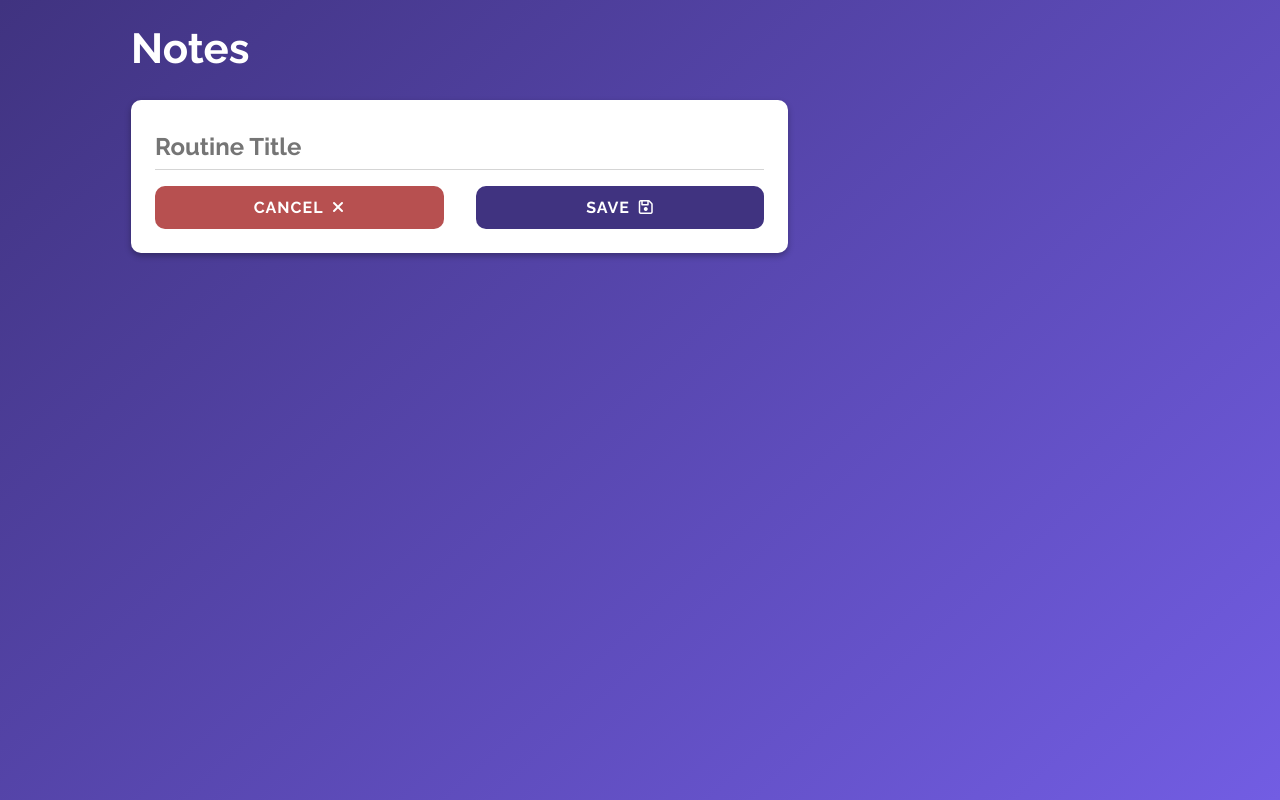
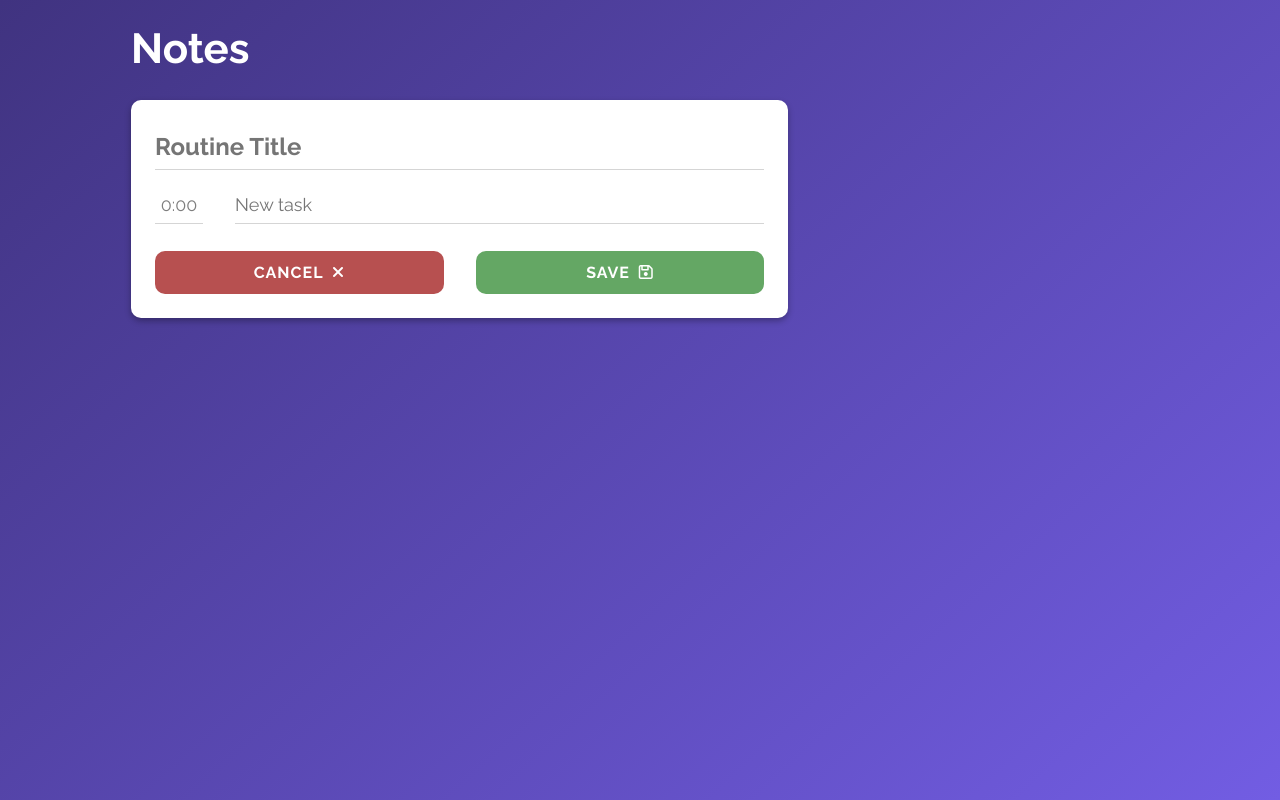
Before and after one commit to connorbiddle/notes, a React (Create React App) app: page /new in a window 1280 px wide. Built offline with nearby package versions, Linux system fonts and the light colour scheme.

Commit message:
Implemented task creation via RoutineForm.

```diff
--- a/src/base/theme.js
+++ b/src/base/theme.js
@@ -28,7 +28,7 @@ const theme = {
         transform: translateY(10px);
       }
 
-      15% {
+      20% {
         opacity: 0;
         transform: translateY(10px);
       }
--- a/src/components/presentational/Card.js
+++ b/src/components/presentational/Card.js
@@ -14,7 +14,7 @@ const Card = styled.div`
   ${({ theme, fadeIn }) =>
     fadeIn &&
     css`
-      animation: 800ms ${theme.animations.fadeIn} ease;
+      animation: 1s ${theme.animations.fadeIn} ease;
     `}
 `;
 
--- a/src/components/utilities/Input.jsx
+++ b/src/components/utilities/Input.jsx
@@ -1,22 +1,24 @@
-import React from "react";
+import React, { useEffect, useState } from "react";
 import styled, { css } from "styled-components";
-import useInputState from "../../hooks/useInputState";
 
-const Input = ({ name, value, onChange, placeholder, large }) => {
-  const [inputValue, setInputValue] = useInputState(value || "");
+const Input = ({ name, value, placeholder, large, onChange, onKeyDown }) => {
+  const [inputValue, setInputValue] = useState(value || "");
+
+  useEffect(() => setInputValue(value), [value]);
 
   const onInputChange = e => {
     if (onChange) onChange(e);
-    setInputValue(e);
+    setInputValue(e.target.value);
   };
 
   return (
     <StyledInput
       name={name}
       value={inputValue}
-      onChange={onInputChange}
       placeholder={placeholder}
       large={large}
+      onChange={onInputChange}
+      onKeyDown={onKeyDown}
     />
   );
 };
--- a/src/components/views/RoutineForm.jsx
+++ b/src/components/views/RoutineForm.jsx
@@ -1,4 +1,5 @@
 import React, { useState, useContext } from "react";
+import { Redirect } from "react-router-dom";
 import { Column, Row } from "../presentational/Grid";
 import Card from "../presentational/Card";
 import Input from "../utilities/Input";
@@ -6,12 +7,12 @@ import TimeInput from "../utilities/TimeInput";
 import Button from "../utilities/Button";
 import { RoutinesContext } from "../../base/RoutinesContext";
 import { v4 as uuid } from "uuid";
-import { Redirect } from "react-router-dom";
 
 const RoutineForm = ({ editing }) => {
   const [routines, setRoutines] = useContext(RoutinesContext);
+  const [redirect, setRedirect] = useState(null);
+  const [newTask, setNewTask] = useState({ name: "", duration: 0 });
 
-  const [redirect, setRedirect] = useState(null);
   const [currentRoutine, setCurrentRoutine] = useState(
     editing
       ? {
@@ -44,6 +45,10 @@ const RoutineForm = ({ editing }) => {
     });
   };
 
+  const onNewTaskChange = e => {
+    setNewTask(oldTask => ({ ...oldTask, name: e.target.value }));
+  };
+
   const onFormSubmit = e => {
     // TO ADD: Handling of new routine creation
     e.preventDefault();
@@ -57,6 +62,22 @@ const RoutineForm = ({ editing }) => {
 
     setRoutines(newRoutines);
     sendHome();
+  };
+
+  const submitNewTask = e => {
+    if (e.keyCode !== 13) return;
+
+    const taskToAdd = { id: uuid(), ...newTask };
+    setNewTask({ name: "", duration: 0 });
+
+    setCurrentRoutine(oldRoutine => {
+      const newTasks = [...oldRoutine.tasks];
+      newTasks.push(taskToAdd);
+      return { ...oldRoutine, tasks: newTasks };
+    });
+    console.log(newTask);
+
+    e.preventDefault();
   };
 
   const sendHome = () => setRedirect(<Redirect to="/" />);
@@ -89,7 +110,19 @@ const RoutineForm = ({ editing }) => {
                 </Row>
               ))}
 
-            {/* TO ADD: Input for NEW task. */}
+            <Row>
+              <Column size="1">
+                <TimeInput />
+              </Column>
+              <Column size="11">
+                <Input
+                  value={newTask.name}
+                  placeholder="New task"
+                  onChange={onNewTaskChange}
+                  onKeyDown={submitNewTask}
+                />
+              </Column>
+            </Row>
 
             <Row mTop>
               <Column lg={6}>
@@ -104,7 +137,7 @@ const RoutineForm = ({ editing }) => {
                 </Button>
               </Column>
               <Column lg={6}>
-                <Button block type="submit" color="primary" icon="fa fa-save">
+                <Button block type="submit" color="success" icon="fa fa-save">
                   Save
                 </Button>
               </Column>
--- a/src/hooks/useInputState.js
+++ /dev/null
@@ -1,11 +0,0 @@
-import { useState } from "react";
-
-const useInputState = defaultVal => {
-  const [inputState, setInputState] = useState(defaultVal || "");
-
-  const setInputStateFromField = e => setInputState(e.target.value);
-
-  return [inputState, setInputStateFromField];
-};
-
-export default useInputState;
```
